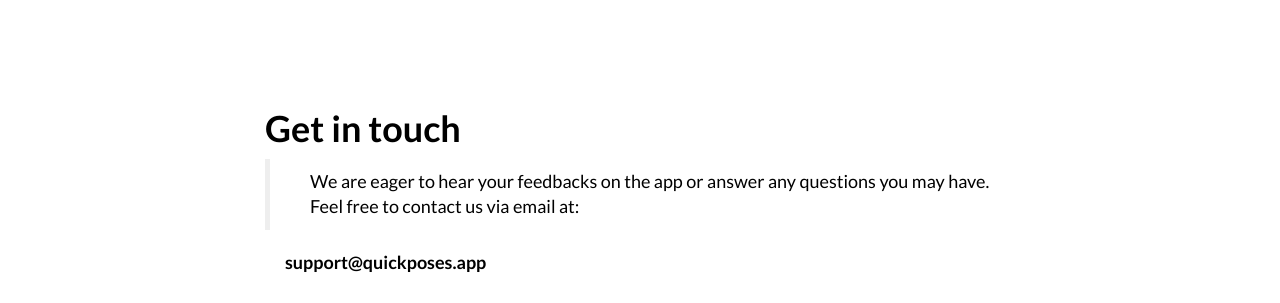
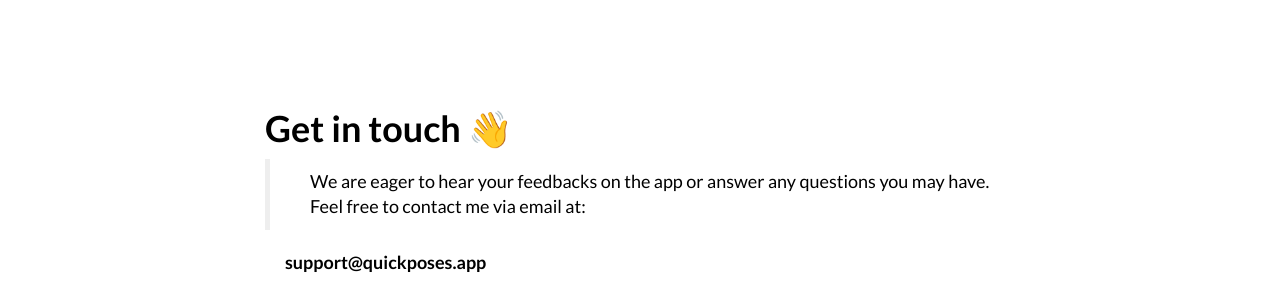
Before and after one commit to QuickPoses/quickposes.github.io, a Jekyll site: the page built from support/contact.md, in a window 1280 px wide. Shown: the part 147-450 px from the top of the page. Built offline with Jekyll 4.4.1, drawn with Linux system fonts in a browser that asks for light colours.

Commit message:
Add a little wave smiley and make the text friendlier

```diff
--- a/support/contact.md
+++ b/support/contact.md
@@ -5,8 +5,8 @@
 permalink: /support/contact/
 ---
 
-# Get in touch
+# Get in touch 👋
 
-> We are eager to hear your feedbacks on the app or answer any questions you may have. Feel free to contact us via email at:
+> We are eager to hear your feedbacks on the app or answer any questions you may have. Feel free to contact me via email at:
 
 **support@quickposes.app**
```
